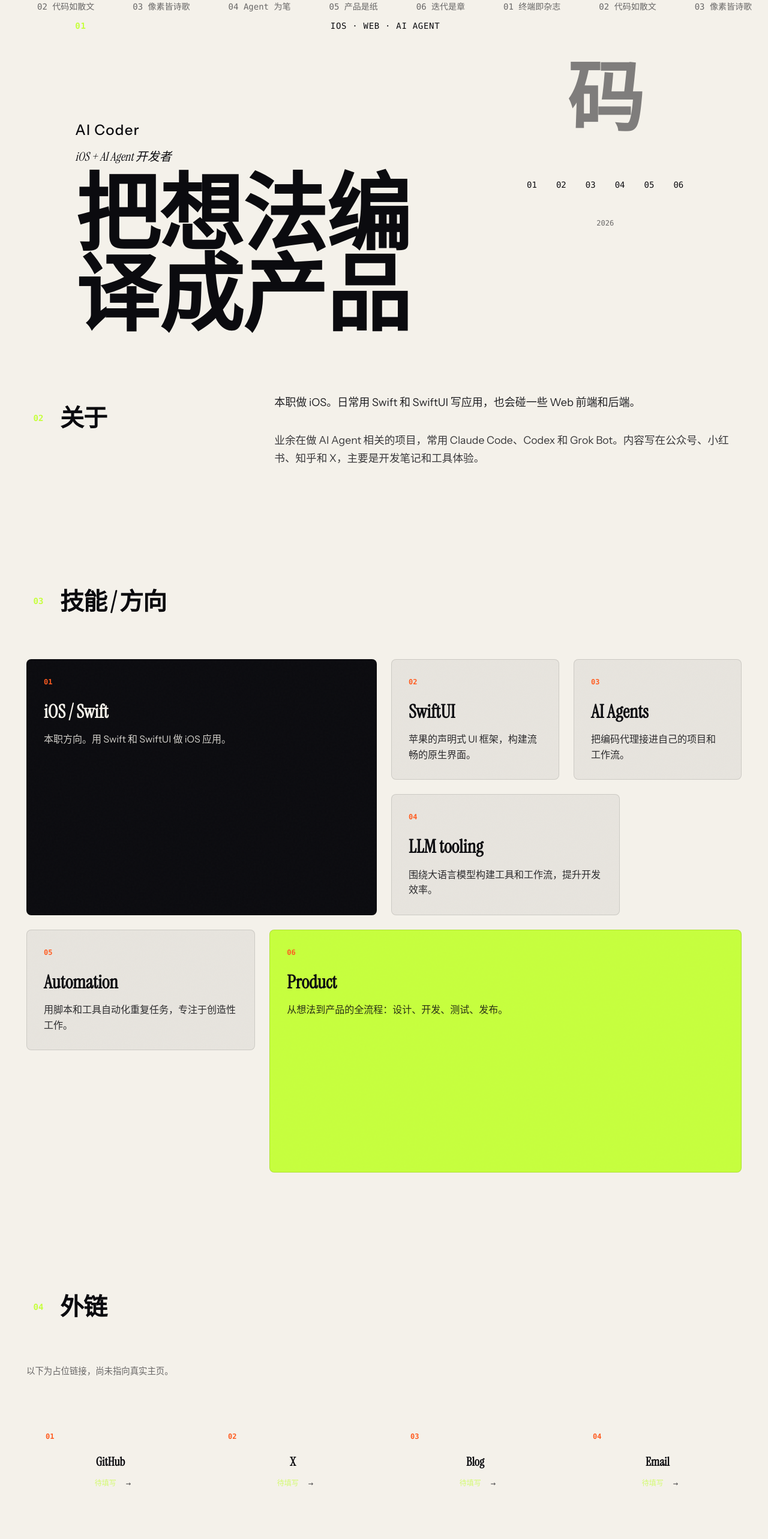
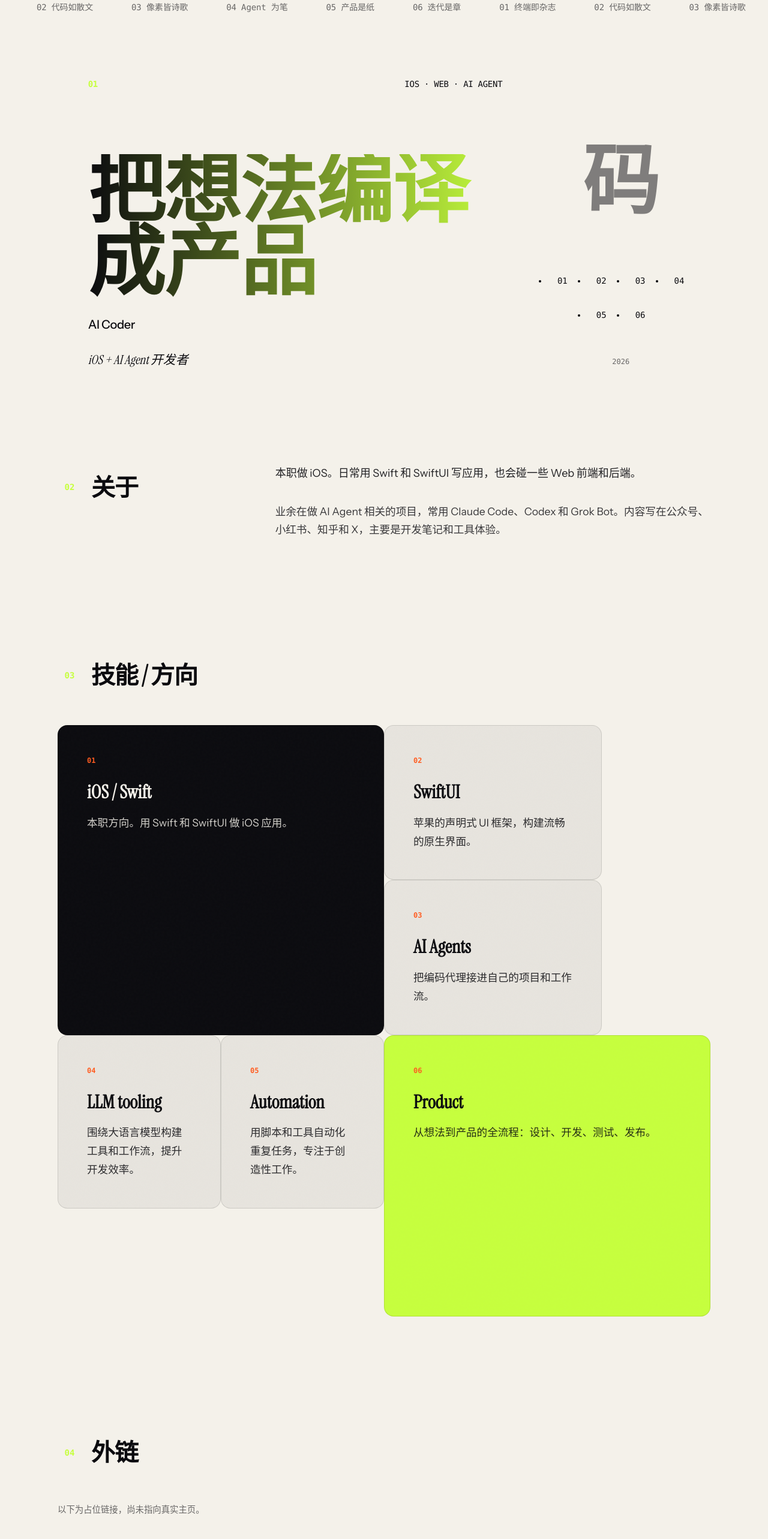
Before and after one commit to kaelinda/aicoder, a Next.js app: page / in a window 1280 px wide. Shown: the part 80-2646 px from the top of the page at 60% size. Built offline with nearby package versions, Linux system fonts and the light colour scheme.

Commit message:
Polish homepage craft: typography, hero typing, bento/links (Pi Agent free models)
Co-authored-by: Kaelinda <kaelinda@users.noreply.github.com>

```diff
--- a/src/app/globals.css
+++ b/src/app/globals.css
@@ -1,23 +1,38 @@
 /*
  * AI码人士 Personal Homepage
- * Design: Terminal meets Magazine
+ * Design: Terminal meets Magazine - Polished
  */
 
- @import "tailwindcss";
-
  :root {
+   /* Colors */
    --bg: #f4f1ea;
    --fg: #0b0b0f;
    --accent: #c6ff3d;
    --accent-secondary: #ff5b1f;
+   /* Typography */
    --font-sans: var(--font-instrument-sans), "PingFang SC", "Hiragino Sans GB", "Noto Sans SC", "Noto Sans CJK SC", "Source Han Sans SC", "Microsoft YaHei", "WenQuanYi Micro Hei", "Droid Sans Fallback", sans-serif;
    --font-serif: var(--font-instrument-serif), "Songti SC", "Noto Serif SC", "Source Han Serif SC", "STSong", "PMingLiU", "SimSun", "WenQuanYi Micro Hei", "Droid Sans Fallback", serif;
    --font-mono: ui-monospace, "SFMono-Regular", "Menlo", "Cascadia Mono", "Segoe UI Mono", monospace;
-   --radius: 0.5rem;
-   --transition: 0.2s ease;
-   --gap: 1.5rem;
+   /* Radius */
+   --radius: 1rem;
+   /* Transitions */
+   --transition-short: 0.2s ease;
+   --transition-medium: 0.28s ease;
+   /* Spacing scale */
+   --spacing-0-5: 0.5rem;
+   --spacing-1: 1rem;
+   --spacing-1-5: 1.5rem;
+   --spacing-2: 2rem;
+   --spacing-3: 3rem;
+   --spacing-4: 4rem;
+   --spacing-6: 6rem;
+   --spacing-8: 8rem;
+   /* Container */
    --container-width: 1200px;
+   --container-padding: var(--spacing-3);
+   /* Header */
    --header-height: 4rem;
+   /* RGB for background mixing */
    --fg-rgb: 11,11,15;
  }
 
@@ -44,7 +59,7 @@
    background: var(--bg);
    color: var(--fg);
    font-family: var(--font-sans);
-   line-height: 1.6;
+   line-height: 1.75;
    overflow-x: hidden;
  }
 
@@ -67,22 +82,43 @@
  }
 
  /* Animations */
- @keyframes fadeIn {
-   from { opacity: 0; transform: translateY(20px); }
+ @keyframes fadeInUp {
+   from { opacity: 0; transform: translateY(var(--spacing-2)); }
    to   { opacity: 1; transform: translateY(0); }
  }
- @keyframes slideInLeft {
-   from { opacity: 0; transform: translateX(-20px); }
+ @keyframes fadeInDown {
+   from { opacity: 0; transform: translateY(-var(--spacing-2)); }
+   to   { opacity: 1; transform: translateY(0); }
+ }
+ @keyframes fadeInLeft {
+   from { opacity: 0; transform: translateX(-var(--spacing-2)); }
    to   { opacity: 1; transform: translateX(0); }
  }
- @keyframes slideInRight {
-   from { opacity: 0; transform: translateX(20px); }
+ @keyframes fadeInRight {
+   from { opacity: 0; transform: translateX(var(--spacing-2)); }
    to   { opacity: 1; transform: translateX(0); }
+ }
+ @keyframes typing {
+   from { width: 0 }
+   to { width: 100% }
+ }
+ @keyframes blink {
+   from, to { border-color: transparent }
+   50% { border-color: var(--accent) }
+ }
+ @keyframes ticker {
+   from { transform: translateX(0); }
+   to { transform: translateX(-50%); }
+ }
+ @keyframes float {
+   0% { transform: translateY(0); }
+   50% { transform: translateY(-4px); }
+   100% { transform: translateY(0); }
  }
 
  .enter {
    opacity: 0;
-   animation: fadeIn 0.6s ease forwards;
+   animation: fadeInUp 0.6s var(--transition-medium) forwards;
  }
  .enter-2 {
    animation-delay: 0.2s;
@@ -96,6 +132,18 @@
  .enter-5 {
    animation-delay: 0.8s;
  }
+ .enter-6 {
+   animation-delay: 1.0s;
+ }
+ .enter-7 {
+   animation-delay: 3.7s;
+ }
+ .enter-8 {
+   animation-delay: 3.9s;
+ }
+ .enter-9 {
+   animation-delay: 4.1s;
+ }
 
  @media (prefers-reduced-motion: reduce) {
    .enter,
@@ -103,12 +151,17 @@
    .enter-3,
    .enter-4,
    .enter-5,
+   .enter-6,
+   .enter-7,
+   .enter-8,
+   .enter-9,
    .terminal-line,
    .bento li:hover,
-   .ticker-track {
+   .ticker-track,
+   .link-card:hover,
+   * {
      animation: none !important;
-     transform: none !important;
-     opacity: 1 !important;
+     transition: none !important;
    }
    .terminal-line {
      width: 100% !important;
@@ -132,7 +185,7 @@
    height: auto;
    background: var(--bg);
    color: var(--fg);
-   padding: 0.5rem 1rem;
+   padding: var(--spacing-0-5) var(--spacing-1);
    z-index: 1000;
    box-shadow: 0 0 0 2px var(--accent);
  }
@@ -145,7 +198,7 @@
    display: flex;
    align-items: center;
    justify-content: space-between;
-   padding: 0 var(--gap);
+   padding: 0 var(--container-padding);
    background: color-mix(in srgb, var(--bg) 80%, transparent);
    backdrop-filter: blur(10px);
    border-bottom: 1px solid color-mix(in srgb, var(--fg) 10%);
@@ -153,43 +206,51 @@
  .header-bar {
    display: flex;
    align-items: center;
-   gap: 1rem;
+   gap: var(--spacing-1);
  }
  .brand {
    display: flex;
    align-items: center;
-   gap: 0.5rem;
+   gap: var(--spacing-0-5);
    font-weight: bold;
    font-size: 1.25rem;
+   white-space: nowrap;
  }
  .brand .seal {
    font-family: var(--font-serif);
    font-style: italic;
+   font-size: 1.5em;
  }
  .header-actions {
    display: flex;
    align-items: center;
-   gap: 1rem;
+   gap: var(--spacing-1);
  }
  .site-nav {
    display: flex;
-   gap: 1.5rem;
+   gap: var(--spacing-1-5);
    font-size: 0.95rem;
    white-space: nowrap;
  }
  .site-nav a {
    position: relative;
-   padding: 0.25rem 0;
+   padding: var(--spacing-0-5) 0;
+   color: var(--fg);
+   opacity: 0.8;
+ }
+ .site-nav a:hover {
+   opacity: 1;
+   color: var(--accent);
  }
  .site-nav a::after {
    content: "";
    position: absolute;
    left: 0;
-   bottom: -2px;
+   bottom: 0;
    width: 0;
    height: 2px;
    background: var(--accent);
-   transition: var(--transition);
+   transition: var(--transition-short);
  }
  .site-nav a:hover::after {
    width: 100%;
@@ -198,9 +259,9 @@
    background: none;
    border: none;
    cursor: pointer;
-   padding: 0.5rem;
+   padding: var(--spacing-0-5);
    color: var(--fg);
-   transition: var(--transition);
+   transition: var(--transition-short);
  }
  .theme-toggle:hover {
    color: var(--accent);
@@ -213,7 +274,7 @@
    min-height: 100vh;
    display: flex;
    align-items: center;
-   padding: 0 var(--gap);
+   padding: 0 var(--container-padding);
    overflow: hidden;
    background: var(--bg);
  }
@@ -246,7 +307,7 @@
    pointer-events: none;
  }
  .shell {
-   width: min(calc(100% - 2.5rem), 1280px);
+   width: min(calc(100% - 2 * var(--container-padding)), var(--container-width));
    margin-inline: auto;
    display: grid;
    grid-template-columns: 1fr;
@@ -263,29 +324,33 @@
    grid-template-columns: 1fr;
    gap: var(--gap);
    align-items: start;
+   padding-block: var(--spacing-6) 0;
  }
  @media (min-width: 768px) {
    .hero-grid {
      grid-template-columns: repeat(12, 1fr);
    }
    .hero-copy {
-     grid-column: 2 / 8;
+     grid-column: 2 / 9;
    }
    .hero-plate {
-     grid-column: 8 / -1;
+     grid-column: 9 / -1;
    }
  }
  .hero-copy {
    text-align: left;
+   display: flex;
+   flex-direction: column;
+   gap: var(--spacing-1-5);
  }
  .kicker {
    display: flex;
    align-items: center;
-   gap: 0.5rem;
+   gap: var(--spacing-0-5);
    font-family: var(--font-mono);
    font-size: 0.875rem;
    text-transform: uppercase;
-   letter-spacing: 0.05em;
+   letter-spacing: -0.02em;
    opacity: 0.8;
  }
  .kicker-index {
@@ -298,54 +363,74 @@
    background: color-mix(in srgb, var(--fg) 20%);
  }
  .hero-title {
+   display: block;
    font-family: var(--font-serif);
    font-size: clamp(3rem, 10vw, 8rem);
    font-weight: bold;
-   line-height: 1;
-   margin: 0.5rem 0;
+   line-height: 0.95;
+   margin: 0;
    background: linear-gradient(90deg, var(--fg), var(--accent));
    -webkit-background-clip: text;
    -webkit-text-fill-color: transparent;
    background-clip: text;
+   letter-spacing: -0.01em;
+ }
+ .terminal-line {
+   position: relative;
+   display: inline-block;
+   color: var(--accent);
+   font-family: var(--font-mono);
+   font-size: clamp(1.2rem, 4vw, 2rem);
+   white-space: nowrap;
+   overflow: hidden;
+   border-right: 2px solid var(--accent);
+   width: 0;
+   animation:
+     typing 3.5s steps(30, end) forwards,
+     blink 0.75s step-end infinite;
+   font-weight: 500;
+   letter-spacing: -0.02em;
  }
  .hero-en {
    font-family: var(--font-sans);
-   font-size: 1.5rem;
+   font-size: clamp(1.05rem, 2vw, 1.25rem);
    font-weight: 500;
-   letter-spacing: 0.05em;
-   margin: 0.5rem 0;
+   letter-spacing: -0.02em;
+   margin: 0;
    color: var(--fg);
    opacity: 0.8;
+   max-width: 60ch;
  }
  .hero-tagline {
    font-family: var(--font-serif);
-   font-size: 1.25rem;
+   font-size: clamp(1.1rem, 1.8vw, 1.3rem);
    font-style: italic;
    color: var(--fg);
    opacity: 0.7;
    max-width: 40ch;
+   line-height: 1.6;
  }
  .hero-resolved {
    font-family: var(--font-serif);
-   font-size: clamp(3.5rem, 11vw, 10rem);
+   font-size: clamp(3.5rem, 12vw, 10rem);
    font-weight: bold;
-   line-height: 0.95;
+   line-height: 0.92;
    width: 100%;
    color: var(--fg);
    opacity: 0.9;
-   margin-top: 1rem;
-   letter-spacing: -0.01em;
+   margin-top: var(--spacing-1);
+   letter-spacing: 0.03em;
  }
  .hero-plate {
    position: relative;
    background: color-mix(in srgb, var(--fg) 5%);
    border: 1px solid color-mix(in srgb, var(--fg) 10%);
    border-radius: var(--radius);
-   padding: 2rem;
+   padding: var(--spacing-4);
    display: flex;
    flex-direction: column;
    align-items: center;
-   gap: 1.5rem;
+   gap: var(--spacing-2);
  }
  .hero-plate .seal-lg {
    font-family: var(--font-serif);
@@ -357,7 +442,7 @@
  }
  .plate-list {
    display: flex;
-   gap: 1rem;
+   gap: var(--spacing-1);
    flex-wrap: wrap;
    justify-content: center;
  }
@@ -365,59 +450,36 @@
    font-family: var(--font-mono);
    font-size: 0.875rem;
    background: color-mix(in srgb, var(--fg) 10%);
-   padding: 0.25rem 0.5rem;
+   padding: var(--spacing-0-5) var(--spacing-1);
    border-radius: 0.25rem;
  }
  .plate-year {
    font-family: var(--font-mono);
    font-size: 0.75rem;
    opacity: 0.6;
-   margin-top: 1rem;
- }
-
- /* Terminal typing effect */
- .terminal-line {
-   position: relative;
-   display: inline-block;
-   font-family: var(--font-mono);
-   font-size: clamp(1.2rem, 4vw, 2rem);
-   white-space: nowrap;
-   overflow: hidden;
-   border-right: 2px solid var(--accent);
-   width: 0;
-   animation:
-     typing 3.5s steps(30, end) forwards,
-     blink 0.75s step-end infinite;
- }
- @keyframes typing {
-   from { width: 0 }
-   to { width: 100% }
- }
- @keyframes blink {
-   from, to { border-color: transparent }
-   50% { border-color: var(--accent) }
+   margin-top: var(--spacing-1);
  }
 
  /* About */
  #about {
-   padding: 6rem var(--gap);
+   padding: var(--spacing-6) var(--container-padding);
    background: var(--bg);
  }
  #about .shell {
    display: grid;
    gap: var(--gap);
-   grid-template-columns: 1fr 2fr;
+   grid-template-columns: 1fr;
  }
- @media (max-width: 767px) {
+ @media (min-width: 768px) {
    #about .shell {
-     grid-template-columns: 1fr;
+     grid-template-columns: 1fr 2fr;
    }
  }
  .section-head {
    display: flex;
    align-items: center;
-   gap: 1rem;
-   margin-bottom: 2.5rem;
+   gap: var(--spacing-1);
+   margin-bottom: var(--spacing-3);
  }
  .section-index {
    font-family: var(--font-mono);
@@ -429,77 +491,90 @@
  }
  .section-head h2 {
    font-family: var(--font-serif);
-   font-size: 2.5rem;
+   font-size: clamp(2rem, 4vw, 2.5rem);
    font-weight: bold;
    letter-spacing: -0.025em;
+   margin: 0;
  }
  .about-grid {
    display: grid;
-   gap: 2rem;
+   gap: var(--spacing-2);
  }
  .about-lead {
-   font-size: 1.125rem;
-   line-height: 1.7;
+   font-size: clamp(1.05rem, 1.8vw, 1.125rem);
+   line-height: 1.75;
    color: var(--fg);
    opacity: 0.9;
-   max-width: 60ch;
+   max-width: 62ch;
  }
-.about-copy {
-   font-size: 1.1rem;
-   line-height: 1.7;
+ .about-copy {
+   font-size: clamp(1rem, 1.6vw, 1.1rem);
+   line-height: 1.75;
    color: var(--fg);
    opacity: 0.8;
+   max-width: 62ch;
  }
 
+ /* Section base */
  .section {
-   padding: 6rem var(--gap);
+   padding: var(--spacing-6) var(--container-padding);
    background: var(--bg);
-}
+ }
 
  /* Skills */
  #skills {
-   padding: 6rem var(--gap);
+   padding: var(--spacing-6) var(--container-padding);
    background: var(--bg);
  }
  .bento {
+   list-style: none;
    display: grid;
    gap: var(--gap);
-   grid-template-columns: repeat(4, 1fr);
+   grid-template-columns: repeat(12, 1fr);
+   grid-auto-rows: minmax(180px, auto);
  }
-
-@media (max-width: 1024px) {
-   .bento {
-     grid-template-columns: repeat(2, 1fr);
-   }
-}
-
-@media (max-width: 720px) {
-   .bento {
-     grid-template-columns: 1fr;
-   }
-}
-.bento li {
+ .bento li {
+   grid-column: span calc(var(--c, 4) * 2 / 2);
+   grid-row: span var(--r, 1);
+   background: color-mix(in srgb, var(--fg) 5%, transparent);
+   border: 1px solid color-mix(in srgb, var(--fg) 12%, transparent);
+   border-radius: var(--radius);
+   overflow: hidden;
+   position: relative;
+   transition: var(--transition-medium);
    display: flex;
    flex-direction: column;
-   background: color-mix(in srgb, var(--fg) 5%);
-   border: 1px solid color-mix(in srgb, var(--fg) 10%);
-   border-radius: var(--radius);
-   overflow: hidden;
-   transition: var(--transition);
-   min-height: 200px;
-   position: relative;
+ }
+ .bento li:nth-child(1) {
+   grid-column: span 6;
+   grid-row: span 2;
+   background: var(--fg);
+   color: var(--bg);
+ }
+ .bento li:nth-child(1) .card h3,
+ .bento li:nth-child(1) .card p {
+   color: var(--bg);
+ }
+ .bento li:nth-child(6) {
+   grid-column: span 6;
+   grid-row: span 2;
+   background: var(--accent);
+   color: #0b0b0f;
+ }
+ .bento li:nth-child(6) .card h3,
+ .bento li:nth-child(6) .card p {
+   color: #0b0b0f;
  }
  .bento li:hover {
    transform: translateY(-4px);
    box-shadow: 0 8px 24px color-mix(in srgb, var(--accent) 20%);
    border-color: color-mix(in srgb, var(--accent) 50%);
  }
-
-.card {
+ .card {
    display: flex;
    flex-direction: column;
    height: 100%;
-   padding: 2rem;
+   padding: var(--spacing-3);
  }
  .card-body {
    display: flex;
@@ -511,20 +586,20 @@
    font-size: 0.75rem;
    font-weight: bold;
    color: var(--accent-secondary);
-   margin-bottom: 1rem;
+   margin-bottom: var(--spacing-1);
    align-self: flex-start;
  }
  .card h3 {
    font-family: var(--font-serif);
-   font-size: 1.5rem;
+   font-size: clamp(1.5rem, 2.4vw, 2.4rem);
    font-weight: bold;
-   margin-bottom: 0.5rem;
-   color: var(--fg);
+   margin-bottom: var(--spacing-0-5);
+   color: inherit;
  }
  .card p {
-   font-size: 1rem;
-   line-height: 1.6;
-   color: var(--fg);
+   font-size: clamp(1rem, 1.8vw, 1.1rem);
+   line-height: 1.75;
+   color: inherit;
    opacity: 0.85;
    flex: 1;
  }
@@ -556,14 +631,14 @@
 
  /* Links */
  #links {
-   padding: 6rem var(--gap);
+   padding: var(--spacing-6) var(--container-padding);
    background: var(--bg);
  }
  .section-note {
    font-size: 0.9rem;
    color: var(--fg);
    opacity: 0.6;
-   margin-bottom: 2rem;
+   margin-bottom: var(--spacing-2);
    max-width: 40ch;
  }
  .link-grid {
@@ -571,22 +646,26 @@
    gap: var(--gap);
    grid-template-columns: repeat(4, 1fr);
  }
-
-@media (max-width: 768px) {
+ @media (max-width: 1024px) {
+   .link-grid {
+     grid-template-columns: repeat(2, 1fr);
+   }
+ }
+ @media (max-width: 640px) {
    .link-grid {
      grid-template-columns: 1fr;
    }
-}
-.link-card {
+ }
+ .link-card {
    display: flex;
    flex-direction: column;
    align-items: center;
    text-align: center;
-   padding: 2rem;
+   padding: var(--spacing-3);
    background: color-mix(in srgb, var(--fg) 5%);
    border: 1px solid color-mix(in srgb, var(--fg) 10%);
    border-radius: var(--radius);
-   transition: var(--transition);
+   transition: var(--transition-medium);
  }
  .link-card:hover {
    transform: translateY(-2px);
@@ -598,18 +677,18 @@
    font-size: 0.75rem;
    font-weight: bold;
    color: var(--accent-secondary);
-   margin-bottom: 1rem;
+   margin-bottom: var(--spacing-1);
  }
  .link-label {
    font-family: var(--font-serif);
-   font-size: 1.25rem;
+   font-size: clamp(1.1rem, 2vw, 1.25rem);
    font-weight: 600;
-   margin-bottom: 0.5rem;
+   margin-bottom: var(--spacing-0-5);
    color: var(--fg);
  }
  .link-meta {
    display: flex;
-   gap: 0.5rem;
+   gap: var(--spacing-0-5);
    align-items: center;
    font-size: 0.875rem;
    opacity: 0.7;
@@ -623,12 +702,16 @@
  }
  .arrow {
    font-family: var(--font-mono);
+   transition: transform var(--transition-short);
+ }
+ .link-card:hover .arrow {
+   transform: translateX(4px);
  }
 
  /* Footer */
  .site-footer {
-   margin-top: 4rem;
-   padding: 3rem var(--gap);
+   margin-top: var(--spacing-6);
+   padding: var(--spacing-4) var(--container-padding);
    background: color-mix(in srgb, var(--fg) 5%);
    border-top: 1px solid color-mix(in srgb, var(--fg) 10%);
  }
@@ -636,7 +719,7 @@
    display: flex;
    flex-direction: column;
    align-items: center;
-   gap: 1.5rem;
+   gap: var(--spacing-1-5);
    text-align: center;
  }
  .site-footer p {
@@ -661,13 +744,9 @@
  }
  .ticker-track {
    display: flex;
-   gap: 4rem;
-   padding: 1rem 0;
+   gap: var(--spacing-4);
+   padding: var(--spacing-1) 0;
    animation: ticker 40s linear infinite;
- }
- @keyframes ticker {
-   from { transform: translateX(0); }
-   to { transform: translateX(-50%); }
  }
  .ticker-item {
    flex: 0 0 auto;
@@ -676,22 +755,27 @@
    color: var(--fg);
    opacity: 0.6;
    white-space: nowrap;
+   letter-spacing: -0.01em;
  }
 
  /* Responsive adjustments */
  @media (max-width: 640px) {
    :root {
-     --gap: 1rem;
+     --container-padding: var(--spacing-2);
    }
    .hero-title {
      font-size: clamp(2rem, 8vw, 5rem);
    }
+   .bento li:nth-child(1),
+   .bento li:nth-child(6) {
+     grid-column: span 1;
+   }
    .bento {
      grid-template-columns: 1fr;
    }
-   .bento-feature,
-   .bento-wide {
-     grid-column: span 1;
+   .bento li {
+     grid-column: span 1 !important;
+     grid-row: span 1 !important;
    }
  }
 
@@ -729,19 +813,7 @@
    background: color-mix(in srgb, var(--fg) 10%);
    border-top-color: color-mix(in srgb, var(--fg) 15%);
  }
-/* glue: bento 12-col grid */
-.bento{list-style:none;grid-template-columns:repeat(12,1fr);grid-auto-rows:minmax(180px,auto)}
-.bento li{grid-column:span calc(var(--c,4) * 2 / 2)!important;grid-row:span var(--r,1)}
-.bento li:nth-child(1){grid-column:span 6!important}.bento li:nth-child(2),.bento li:nth-child(3){grid-column:span 3!important}
-.bento li:nth-child(4),.bento li:nth-child(5){grid-column:span 4!important}.bento li:nth-child(6){grid-column:span 8!important}
-.bento .card{padding:1.75rem;height:100%}
-.bento .card h3{font-size:clamp(1.5rem,2.4vw,2.4rem)}
-@media (max-width:1024px){.bento{grid-template-columns:repeat(2,1fr)}.bento li,.bento li:nth-child(n){grid-column:span 1!important;grid-row:span 1}.bento li:nth-child(1),.bento li:nth-child(6){grid-column:span 2!important}}
-@media (max-width:640px){.bento{grid-template-columns:1fr}.bento li:nth-child(n){grid-column:span 1!important}}
 /* glue: full-width children inside 12-col shells (except about) */
 #skills .shell > *, #links .shell > *, .site-footer .shell > * { grid-column: 1 / -1; }
 @media (min-width: 768px){ #about .shell{grid-template-columns:1fr 2fr} }
-.bento li{background:color-mix(in srgb,var(--fg) 5%,transparent);border:1px solid color-mix(in srgb,var(--fg) 12%,transparent)}
-.bento li:nth-child(1){background:var(--fg);color:var(--bg)}.bento li:nth-child(1) .card h3,.bento li:nth-child(1) .card p{color:var(--bg)}
-.bento li:nth-child(6){background:var(--accent);color:#0b0b0f}.bento li:nth-child(6) .card h3,.bento li:nth-child(6) .card p{color:#0b0b0f}
 .brand{white-space:nowrap}
--- a/src/app/page.tsx
+++ b/src/app/page.tsx
@@ -55,16 +55,14 @@ export default function HomePage() {
                 <span className="kicker-line" aria-hidden="true" />
                 <span>iOS · Web · AI Agent</span>
               </p>
-              <h1 id="hero-name" className="hero-title enter enter-2">
-                <span className="terminal-line">$ agent.compile("idea")</span>
+              <span className="terminal-line enter enter-2">$ agent.compile("idea")</span>
+              <h1 id="hero-name" className="hero-title enter enter-7">
+                把想法编译成产品
               </h1>
-              <p className="hero-en enter enter-3">{profile.nameEn}</p>
-              <p className="hero-tagline enter enter-4">{profile.tagline}</p>
-              <p className="hero-resolved enter enter-5">
-                把想法编译成产品
-              </p>
+              <p className="hero-en enter enter-8">{profile.nameEn}</p>
+              <p className="hero-tagline enter enter-9">{profile.tagline}</p>
             </div>
-            <aside className="hero-plate enter enter-4" aria-hidden="true">
+            <aside className="hero-plate enter enter-6" aria-hidden="true">
               <span className="seal seal-lg" aria-hidden="true">码</span>
               <ul className="plate-list">
                 <li>01</li>
```
